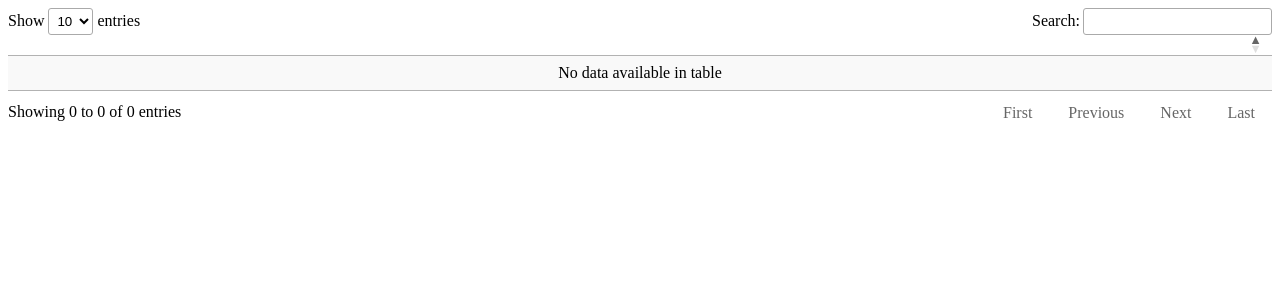
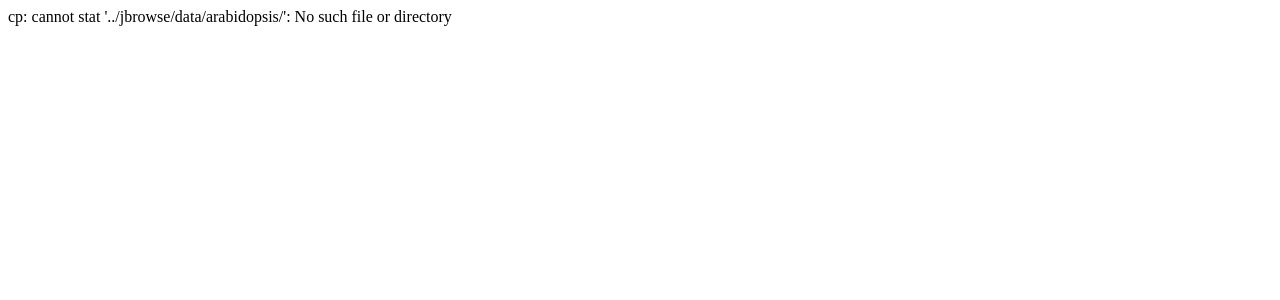
Before and after one commit to zhangyumin/front, a PHP site: page /jbrowse/test.php in a window 1280 px wide. Shown: the top 300 px of the page. Run offline with PHP 8.4, Linux system fonts and the light colour scheme; data that the repository does not hold is empty; some libraries are stand-ins or nearby versions.

Commit message:
fix bugs

```diff
--- a/test.php
+++ b/test.php
@@ -6,48 +6,10 @@
 -->
 <html xmlns="http://www.w3.org/1999/xhtml" xml:lang="en" lang="en">
     <head>
-    <script src="//code.jquery.com/jquery-1.11.1.min.js" type="text/javascript" ></script>
-    <script src="//cdn.datatables.net/1.10.7/js/jquery.dataTables.min.js"type="text/javascript" ></script>
-    <link href="//cdn.datatables.net/1.10.7/css/jquery.dataTables.css"type="text/css" rel="stylesheet"></link>
     </head>
     <body>
-        <table id="example" class="display dataTable" cellspacing="0" width="100%" role="grid" aria-describedby="example_infox">
-            <thead>
-                <tr>
-                    <?php
-                        $a=file("./searched/SearchedPAC_arab20150710092808.APAgene.pac.userXsys.minpat5_minrep1_norm0");
-                        $title_tmp=  explode("\t", $a[0]);
-                        foreach ($title_tmp as $key => $value) {
-                            echo "<th>$value</th>";
-                        }
-                    ?>
-                </tr>
-            </thead>
-            <tbody>
-                    <?php
-                        foreach ($a as $key => $value) {
-                                if($key!=0){
-                                    echo "<tr>";
-                                    $tmp=  explode("\t", $a[$key]);
-                                    foreach ($tmp as $key1 => $value1) {
-                                        if($key1==0)
-                                            echo "<td><a href='./aftertreatment_result_test.php?chr=$tmp[2]&gene=$tmp[1]&strand=$tmp[3]1'>$value1</a></td>";
-                                        else
-                                            echo "<td>$value1</td>";
-                                    }
-                                    echo "</tr>";
-                                }
-                        }
-                    ?>
-            </tbody>
-        </table>
-        <script>
-            $(document).ready(function(){
-                $('#example').dataTable({
-                    "lengthMenu":[[10,25,50,-1],[10,25,50,"all"]],
-                    "pagingType":"full_numbers"
-                });
-            });
-        </script>
+        <?php
+            echo shell_exec("cp -r ../jbrowse/data/arabidopsis/ ../jbrowse/data/haha/ 2>&1");
+        ?>
     </body>
 </html>
```
